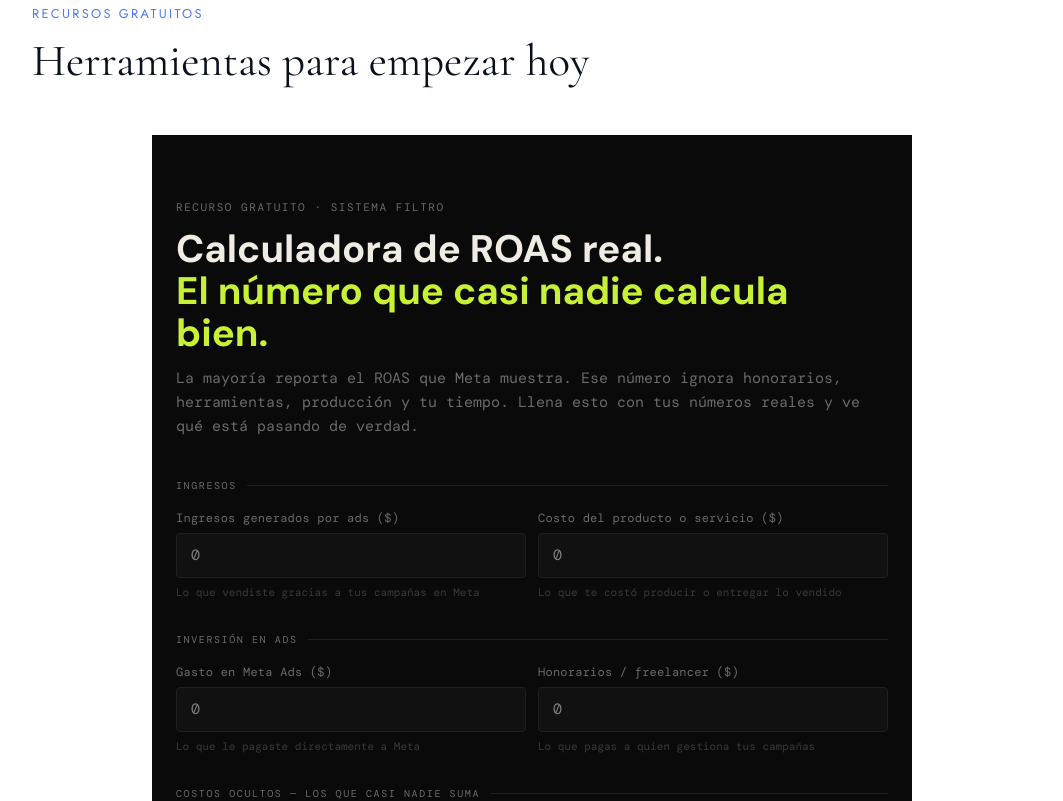
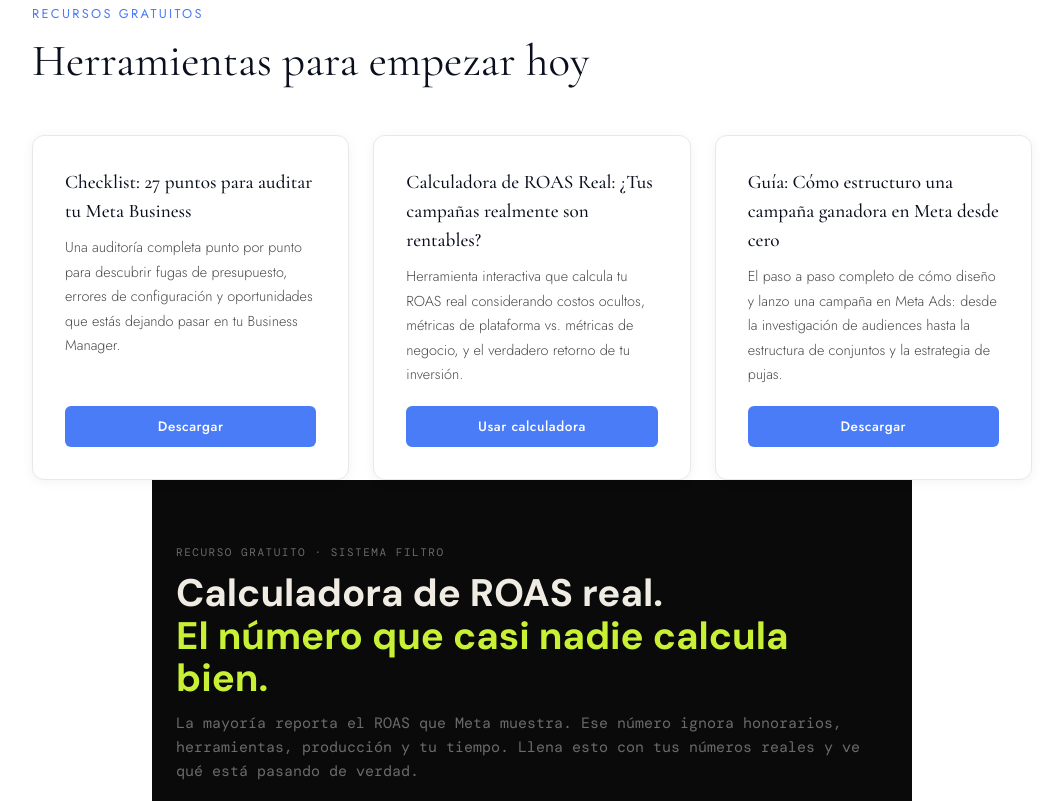
Before and after one commit to Coraline-Coder/carolina-landing, a Next.js app: page / in a window 1280 px wide. Shown: the part 3900-4701 px from the top of the page, without its empty margins (108-1171 px from the left). Built offline with nearby package versions, Linux system fonts and the light colour scheme.

Commit message:
feat: link 'Usar Calculadora' button to scroll to component

```diff
--- a/src/app/page.tsx
+++ b/src/app/page.tsx
@@ -870,7 +870,7 @@ function RecursosSection() {
             Herramientas para empezar hoy
           </h2>
         </ScrollReveal>
-            <CalculadoraROAS />
+
         <div style={{ display: "grid", gridTemplateColumns: "repeat(auto-fit, minmax(280px,1fr))", gap: "1.5rem" }}>
           {resources.map((r, i) => (
             <ScrollReveal key={i}>
@@ -933,6 +933,8 @@ function RecursosSection() {
           ))}
         </div>
       </div>
+
+      <CalculadoraROAS />
     </section>
   );
 }
```
